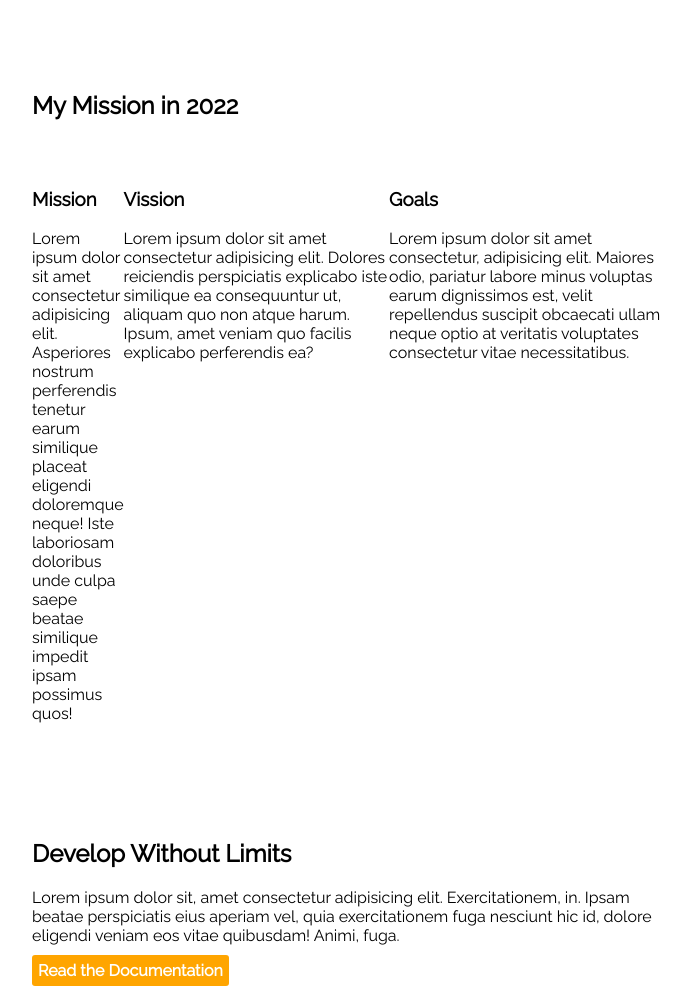
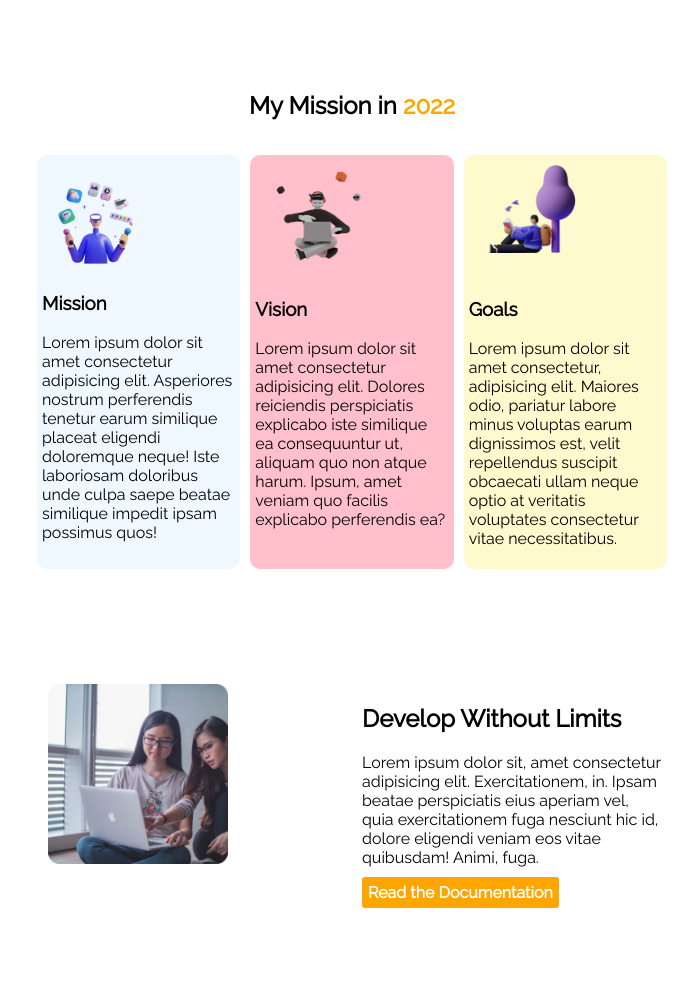
Before and after one commit to TawfiqueMohammed/assignment-1, a plain HTML site: page index.html in a window 1280 px wide. Shown: the part 324-1313 px from the top of the page, without its empty margins (38-736 px from the left). Drawn offline with Linux system fonts and the light colour scheme.

Commit message:
2nd and 3rd section completed

```diff
--- a/index.html
+++ b/index.html
@@ -17,7 +17,6 @@
                 <h1 class="first-font">Stay Focused on</h1>
                 <h1 class="first-font orange">Mission 2022</h1>
             </div>
-
             <p>Lorem ipsum dolor sit amet consectetur adipisicing elit. Autem saepe doloribus iste, et alias, itaque, architecto magnam nisi labore beatae tempora adipisci delectus fugiat cum. Quasi laudantium dicta quam doloribus!</p>
             <a class="button" href="">Explore Now</a>
         </div>
@@ -27,28 +26,31 @@
     </section>
 
     <section class="common-section">
-        <h2>My Mission in 2022</h3>
+        <h2 style="text-align: center;">My Mission in <span style="color: orange"> 2022</span></h3>
             <div class="flexible-container">
-                <div class="half-width">
+                <div id="mission-part" class="half-width">
+                    <img src="images/illustrators/illustrator-1.png" alt="">
                     <h3>Mission</h3>
                     <p>Lorem ipsum dolor sit amet consectetur adipisicing elit. Asperiores nostrum perferendis tenetur earum similique placeat eligendi doloremque neque! Iste laboriosam doloribus unde culpa saepe beatae similique impedit ipsam possimus quos!</p>
                 </div>
-                <div>
-                    <h3>Vission</h3>
+                <div id="vision-part" class="half-width">
+                    <img src="images/illustrators/illustrator-2.png" alt="">
+                    <h3>Vision</h3>
                     <p>Lorem ipsum dolor sit amet consectetur adipisicing elit. Dolores reiciendis perspiciatis explicabo iste similique ea consequuntur ut, aliquam quo non atque harum. Ipsum, amet veniam quo facilis explicabo perferendis ea?</p>
                 </div>
-                <div>
+                <div id="goals-part" class="half-width">
+                    <img src="images/illustrators/illustrator-3.png" alt="">
                     <h3>Goals</h3>
                     <p>Lorem ipsum dolor sit amet consectetur, adipisicing elit. Maiores odio, pariatur labore minus voluptas earum dignissimos est, velit repellendus suscipit obcaecati ullam neque optio at veritatis voluptates consectetur vitae necessitatibus.</p>
                 </div>
             </div>
     </section>
 
-    <section class="common-section">
-        <div>
-
+    <section id="third-section" class="common-section flexible-container">
+        <div class="half-width">
+            <img src="images/pictures/coding.png" alt="">
         </div>
-        <div>
+        <div class="half-width">
             <h2>Develop Without Limits</h2>
             <p>Lorem ipsum dolor sit, amet consectetur adipisicing elit. Exercitationem, in. Ipsam beatae perspiciatis eius aperiam vel, quia exercitationem fuga nesciunt hic id, dolore eligendi veniam eos vitae quibusdam! Animi, fuga.</p>
             <a class="button" href="">Read the Documentation</a>
@@ -74,5 +76,9 @@
             <a class="button" href="">App features</a>
         </div>
     </section>
+    <footer>
+        <h4>Mission 2022</h4>
+        <p>Hardwork, Prerseverance and Determination for 2022</p>
+    </footer>
 </body>
 </html>
--- a/style.css
+++ b/style.css
@@ -7,6 +7,9 @@ body{
 }
 .half-width{
     width: 50%;
+    border-radius: 10px;
+    margin: 5px;
+    padding: 5px;
 }
 .first-line{
     border-left: 3px solid;
@@ -35,6 +38,18 @@ body{
 }
 .flexible-container{
     display: flex;
-    margin-top: 50px;
+    margin-top: 30px;
     margin-bottom: 100px;
 }
+#mission-part{
+    background-color: #F0F8FF;
+}
+#vision-part{
+    background-color: #FFC0CB;
+}
+#goals-part{
+    background-color: #FFFACD;
+}
+#third-section{
+
+}
```
